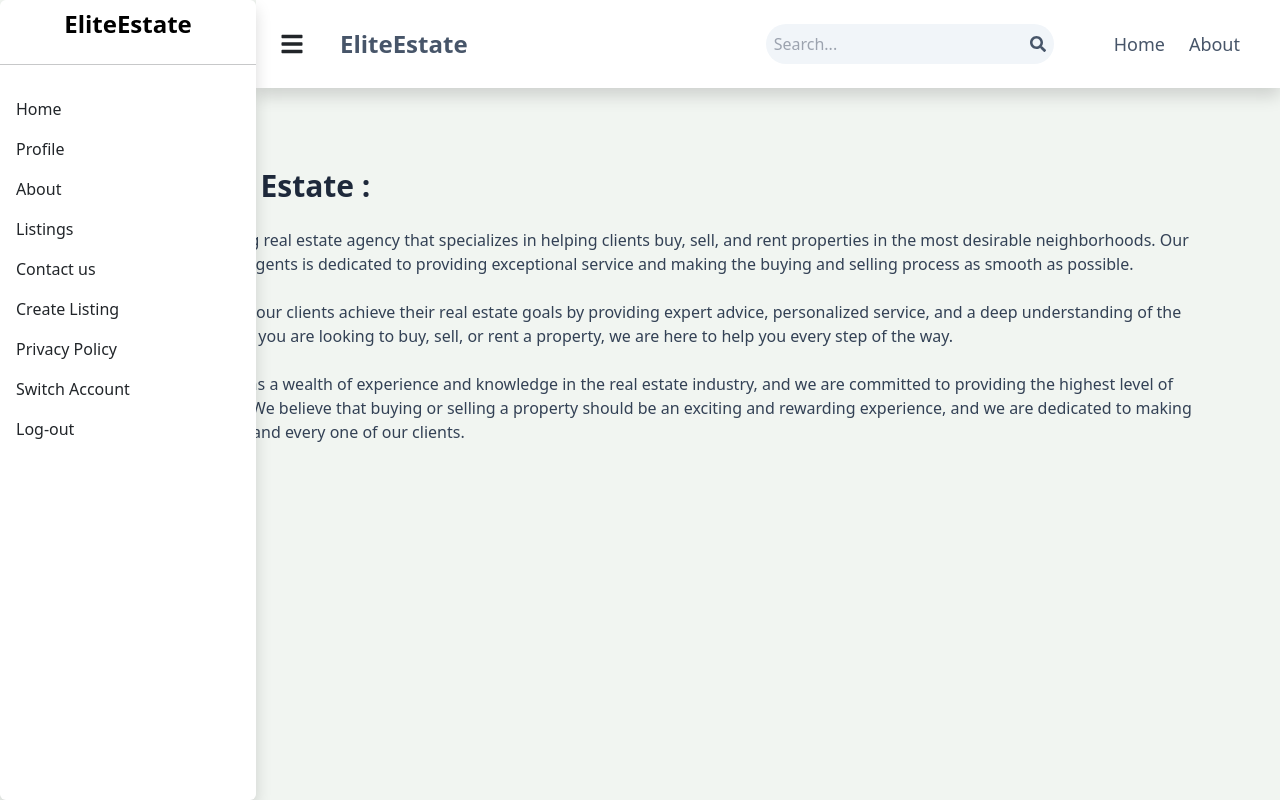
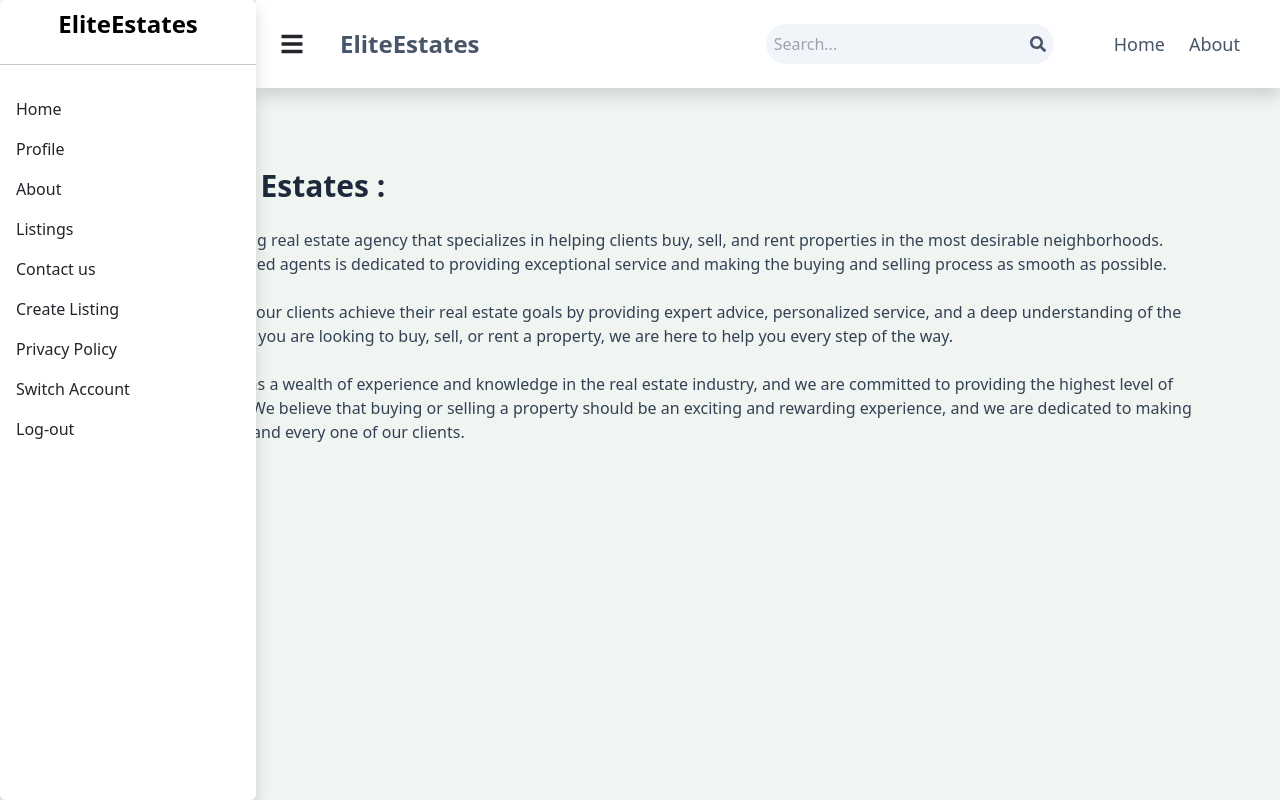
Before and after one commit to ankithahms2004/mern-estate, a React (Vite) app in the folder client/: page /about in a window 1280 px wide. Built offline with nearby package versions, Linux system fonts and the light colour scheme.

Commit message:
#changes

```diff
--- a/client/src/components/Footer.jsx
+++ b/client/src/components/Footer.jsx
@@ -89,7 +89,7 @@ const Footer = () => {
       </div>
     </div>
     <div className='flex justify-center'>
-    Copyright © 2024 EliteEstate.Com | All Rights Reserved
+    Copyright © 2024 EliteEstates.Com | All Rights Reserved
     </div>
 
     </footer>
--- a/client/src/components/Header.jsx
+++ b/client/src/components/Header.jsx
@@ -80,7 +80,7 @@ const [text] = useTypewriter({
 
         <Link to='/'>
     <h1 className='font-bold text-sm sm:text-2xl flex flex-wrap'>
-        <span className='text-white'>Elite Estate</span><br/>
+        <span className='text-white'>Elite Estates</span><br/>
 
 
     </h1>
--- a/client/src/components/Navbar1.jsx
+++ b/client/src/components/Navbar1.jsx
@@ -28,11 +28,11 @@ const Navbar1 = ({sidebarToggle,setSidebarToggle}) => {
 
   return (
 
-    <nav className="bg-white px-4  mr-0 py-3 flex shadow justify-between ">
+    <nav className="bg-white px-4 py-3 flex shadow justify-between ">
         <div className="flex items-center">
             <FaBars className="me-4 text-2xl cursor-pointer" onClick={()=>setSidebarToggle(!sidebarToggle)}/><br/>
             <p className='font-bold  text-sm  sm:text-2xl flex flex-wrap pl-3 text-slate-600'>
-    EliteEstate
+    EliteEstates
         </p>
         </div>
         <div className="flex items-center gap-x-5">
--- a/client/src/components/Navbar2.jsx
+++ b/client/src/components/Navbar2.jsx
@@ -3,7 +3,7 @@ import Navbar1 from './Navbar1'
 
 const Navbar2 = ({sidebarToggle,setSidebarToggle}) => {
   return (
-    <div className={`${sidebarToggle ? "" : "ml-64"} w-full `}>
+    <div className={`${sidebarToggle ? "" : "ml-64"}  sm:w-full `}>
         <Navbar1 sidebarToggle={sidebarToggle} setSidebarToggle={setSidebarToggle}/>
     </div>
   )
--- a/client/src/components/Sidebar.jsx
+++ b/client/src/components/Sidebar.jsx
@@ -29,7 +29,7 @@ const Sidebar = ({sidebarToggle}) => {
     <div className={` ${sidebarToggle ? "hidden" : "block"} w-64 fixed z-50 transform  transition-transform duration-300 ease-in-out bg-white shadow rounded  h-full `}>
         <div className='my-2 mb-0'>
 
-            <h1 className='text-2xl text-black  text-center font-semibold'>EliteEstate</h1>
+            <h1 className='text-2xl text-black  text-center font-semibold'>EliteEstates</h1>
         </div><br/>
         <hr/>
         <ul className='p-2 text-1xl mt-3'>
--- a/client/src/pages/About.jsx
+++ b/client/src/pages/About.jsx
@@ -13,8 +13,8 @@ export default function About() {
     <>
     <Dashboard/>
     <div className='py-20 relative px-4 max-w-6xl mx-auto' data-aos="zoom-in-left">
-      <h1 className='text-3xl font-bold mb-4 text-slate-800'>About Elite Estate : </h1>
-      <p className='mb-4 text-slate-700'>Elite Estate is a leading real estate agency that specializes in helping clients buy, sell, and rent properties in the most desirable neighborhoods. Our team of experienced agents is dedicated to providing exceptional service and making the buying and selling process as smooth as possible.</p>
+      <h1 className='text-3xl font-bold mb-4 text-slate-800'>About Elite Estates : </h1>
+      <p className='mb-4 text-slate-700'>Elite Estates is a leading real estate agency that specializes in helping clients buy, sell, and rent properties in the most desirable neighborhoods. Our team of experienced agents is dedicated to providing exceptional service and making the buying and selling process as smooth as possible.</p>
       <p className='mb-4 text-slate-700'>
       Our mission is to help our clients achieve their real estate goals by providing expert advice, personalized service, and a deep understanding of the local market. Whether you are looking to buy, sell, or rent a property, we are here to help you every step of the way.
       </p>
--- a/client/src/pages/CreateListing.jsx
+++ b/client/src/pages/CreateListing.jsx
@@ -166,7 +166,7 @@ export default function CreateListing() {
     <Dashboard/>
     <main className='p-3 max-w-5xl mx-auto' >
       <h1 className='text-3xl font-semibold text-center my-7 mb-5 text-orange-500' data-aos="zoom-in-left">
-        CREATE A NEW LIST...!
+        CREATE NEW LISTING
       </h1>
       <form onSubmit={handleSubmit} className='flex flex-col sm:flex-row gap-5'>
         <div className='flex flex-col gap-4 flex-1' data-aos="zoom-in-left">
@@ -369,7 +369,7 @@ export default function CreateListing() {
             ))}
           <button
             disabled={loading || uploading}
-            className='p-3 bg-green-700 text-white rounded-lg uppercase hover:opacity-95 disabled:opacity-80'
+            className='p-3 bg-green-600 text-white rounded-lg uppercase hover:bg-green-700 disabled:opacity-80'
           >
             {loading ? 'Creating...' : 'add  to  list'}
           </button>
--- a/client/src/pages/PrivacyPolicy.jsx
+++ b/client/src/pages/PrivacyPolicy.jsx
@@ -7,19 +7,20 @@ AOS.init({
 });
 import React from 'react'
 import Dashboard from '../components/Dashboard';
+import { Link } from 'react-router-dom';
 
 const PrivacyPolicy = () => {
   return (
     <>
     <Dashboard/>
     <div className='py-20 relative px-4 max-w-6xl mx-auto' data-aos="zoom-in-left">
-      <h1 className='text-4xl text-center mt-0 font-bold mb-4 text-slate-800'>Elite <span className='text-slate-600'>Estate</span></h1>
+      <h1 className='text-4xl text-center mt-0 font-bold mb-4 text-slate-800'>Elite <span className='text-slate-600'>Estates</span></h1>
       <h2 className='text-3xl font-bold mb-4 text-slate-800'>Privacy Policy : </h2>
       <p className='mb-4 text-slate-700'>This privacy policy ("Policy") explains the policy regarding the collection, use, disclosure and transfer of your information by EliteEstate Realty Services Limited and/or its subsidiary(ies) and/or affiliate(s) (collectively referred to as the "Company"), which operates various websites, including sub-sites, platforms, applications, m-web platforms and other platforms (collectively referred to as "Sites") for delivery of information, products, offerings and content via any mobile or internet connected device or otherwise (collectively the "Services").
       Our mission is to help our clients achieve their real estate goals by providing expert advice, personalized service, and a deep understanding of the local market. Whether you are looking to buy, sell, or rent a property, we are here to help you every step of the way.
       </p>
       <p className='mb-4 text-slate-700'>This Policy forms part and parcel of the Terms of Use and other terms on the Site ("Terms of Use"). Capitalized terms which have been used here but are undefined shall have the same meaning as attributed to them in the Terms of Use. This policy is effective from the date and time a user registers with Site and accept the terms and conditions laid out in the Site. Please read this Privacy Policy and our Terms of Use carefully before using our Services.</p>
-      <p className='mb-4 text-slate-700'>EliteEstate respects the privacy of its users and is committed to protect it in all respects. With a view to offer most enriching and holistic internet experience to its users EliteEstate offers a vast repository of Online Sites and variety of community services.</p>
+      <p className='mb-4 text-slate-700'>EliteEstates respects the privacy of its users and is committed to protect it in all respects. With a view to offer most enriching and holistic internet experience to its users EliteEstate offers a vast repository of Online Sites and variety of community services.</p>
       <p className='mb-4 text-slate-700'>The information about the user as collected by EliteEstate is: (a) information supplied by users and (b) information automatically tracked while navigation (Information).</p>
       <p className='mb-4 text-slate-700'>By using EliteEstate website or its services, you consent to collection, storage, use, transfer, share and distribute the personal information you provide (including any changes thereto as provided by you) for any of the services that we offer.</p>
       <h2 className='text-3xl font-bold mb-4 text-slate-800'>1. Information Supplied By Users :</h2>
@@ -55,15 +56,15 @@ Registered telephone numbers of customers coming on our site may receive telepho
 <h2 className='text-3xl font-bold mb-4 text-slate-800'>5. Questions / Grievance Redressal :</h2>
 
      <p className='mb-2 text-slate-700'>Mr. Sandeep Dhatwalia (Grievance Officer)</p>
-<a href='#' className='text-red-600 mb-4'>www.EliteEstate.com</a>
+<Link href='#' to={"https://mern-estate-wq5r.onrender.com"} className='text-red-600 mb-4'>www.EliteEstates.com</Link>
 <p className='mb-2 text-slate-700'>EliteEstate Realty Services Limited</p>
      <p className='mb-2 text-slate-700'>Times Centre</p>
      <p className='mb-2 text-slate-700'>FC-6, Film City</p>
      <p className='mb-2 text-slate-700'>Sector 16-A, Noida - 201301, India</p>
-     <p className='mb-2 text-slate-700'>Email:<a href='#' className='text-red-600 mb-4'>greviance@gmail.com</a></p>
+     <p className='mb-2 text-slate-700'>Email:<Link href='#' to={'mailto:greviance@gamil.com'} className='text-red-600 mb-4'>greviance@gmail.com</Link></p>
      <p className='mb-4 text-slate-700'>Ph: 0120-663 7000</p>
      <p className='mb-4 text-slate-700'>This Privacy Policy is subject to changes. Please periodically review this page for the latest information on our privacy practices.</p>
-     <p className='mb-6 pt-20 pb-0 align-text-bottom text-sm text-center bottom-0 text-slate-700'>All trademarks, logos and names are properties of their respective owners. All Rights Reserved.© Copyright 2024 EliteEstate Realty Services Limited. Terms of use</p>
+     <p className='mb-6 pt-20 pb-0 align-text-bottom text-sm text-center bottom-0 text-slate-700'>All trademarks, logos and names are properties of their respective owners. All Rights Reserved.© Copyright 2024 EliteEstates Realty Services Limited. Terms of use</p>
 
 
     </div>
--- a/client/src/pages/UpdateListing.jsx
+++ b/client/src/pages/UpdateListing.jsx
@@ -180,8 +180,8 @@ export default function UpdateListing() {
   return (
     <><Dashboard/>
     <main className='p-3 max-w-4xl mx-auto'>
-      <h1 className='text-3xl font-semibold text-center my-7' data-aos="zoom-in-left">
-        Update a Listing
+      <h1 className='text-3xl p-3 text-orange-500 font-semibold text-center my-7' data-aos="zoom-in-left">
+        UPDATE LISTING
       </h1>
       <form onSubmit={handleSubmit} className='flex flex-col sm:flex-row gap-4' data-aos="zoom-in-left">
         <div className='flex flex-col gap-4 flex-1' data-aos="zoom-in-left">
@@ -383,7 +383,7 @@ export default function UpdateListing() {
             ))}
           <button data-aos="zoom-in-left"
             disabled={loading || uploading}
-            className='p-3 bg-slate-700 text-white rounded-lg uppercase hover:opacity-95 disabled:opacity-80'
+            className='p-3 bg-green-600 text-white rounded-lg uppercase hover:bg-green-700 disabled:opacity-80'
           >
             {loading ? 'Updating...' : 'Update listing'}
           </button>
```
Also changed, not shown: 1 other file (tests, documents, lock files or other folders).
